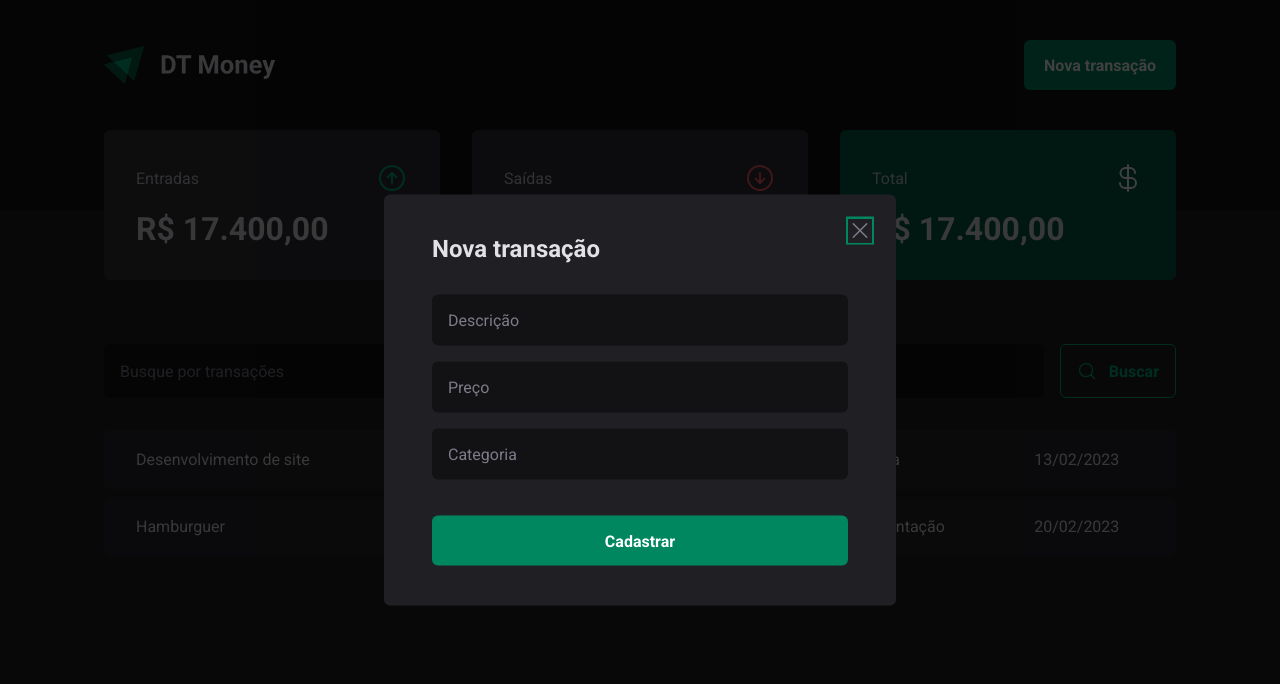
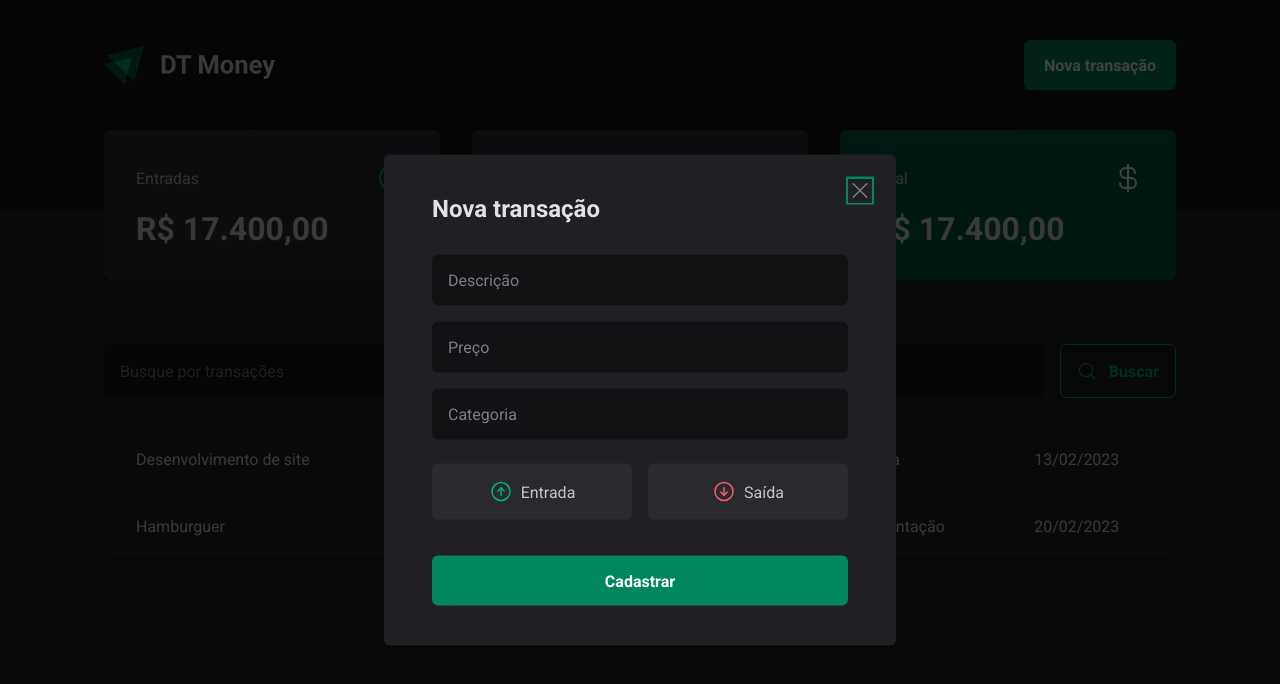
Before and after one commit to HerbertAMS/Ignite_DTMoney, a React (Vite) app: page / in a window 1280 px wide. Both pictures are taken after a click on the button "Nova transação". Shown: the top 684 px of the page. Built offline with nearby package versions, Linux system fonts and the light colour scheme.

Commit message:
dev income and outcome button

```diff
--- a/src/components/NewTransactionModal/index.tsx
+++ b/src/components/NewTransactionModal/index.tsx
@@ -1,6 +1,6 @@
 import * as Dialog from '@radix-ui/react-dialog';
-import { X } from 'phosphor-react';
-import { CloseButton, Content, Overlay } from './styles';
+import { ArrowCircleDown, ArrowCircleUp, X } from 'phosphor-react';
+import { CloseButton, Content, Overlay, TransactionButton, TransactionType } from './styles';
 
 export function NewTransactionModal() {
     return(
@@ -19,6 +19,17 @@
                     <input type="text" placeholder='Preço' required/>
                     <input type="text" placeholder='Categoria' required/>
 
+                    <TransactionType >
+                        <TransactionButton variant='income'>
+                            <ArrowCircleUp size={24}/>
+                            Entrada
+                        </TransactionButton>
+                        <TransactionButton variant='outcome'>
+                            <ArrowCircleDown size={24}/>
+                            Saída
+                        </TransactionButton>
+                    </TransactionType >
+
                     <button type='submit'>
                         Cadastrar
                     </button>
--- a/src/components/NewTransactionModal/styles.ts
+++ b/src/components/NewTransactionModal/styles.ts
@@ -73,3 +73,34 @@
 cursor: pointer;
 
 `;
+
+export const TransactionType = styled.div`
+    display: grid;
+    grid-template-columns: repeat(2, 1fr);
+    gap: 1rem;
+    margin-top: 0.5rem;
+`;
+
+interface TransactionButtonProps {
+    variant: 'income' | 'outcome';
+}
+
+export const TransactionButton = styled.button<TransactionButtonProps>`
+    display: flex;
+    align-items: center;
+    justify-content: center;
+    gap: .5rem;
+    padding: 1rem;
+
+    background: ${props => props.theme["gray-700"]};
+    border-radius: 6px;
+    cursor: pointer;
+    border: 0;
+    color: ${props => props.theme["gray-300"]};
+
+    svg {
+        color: ${props => props.variant === "income" ? props.theme["green-300"] : props.theme["red-300"]};
+    }
+
+
+`;
```
